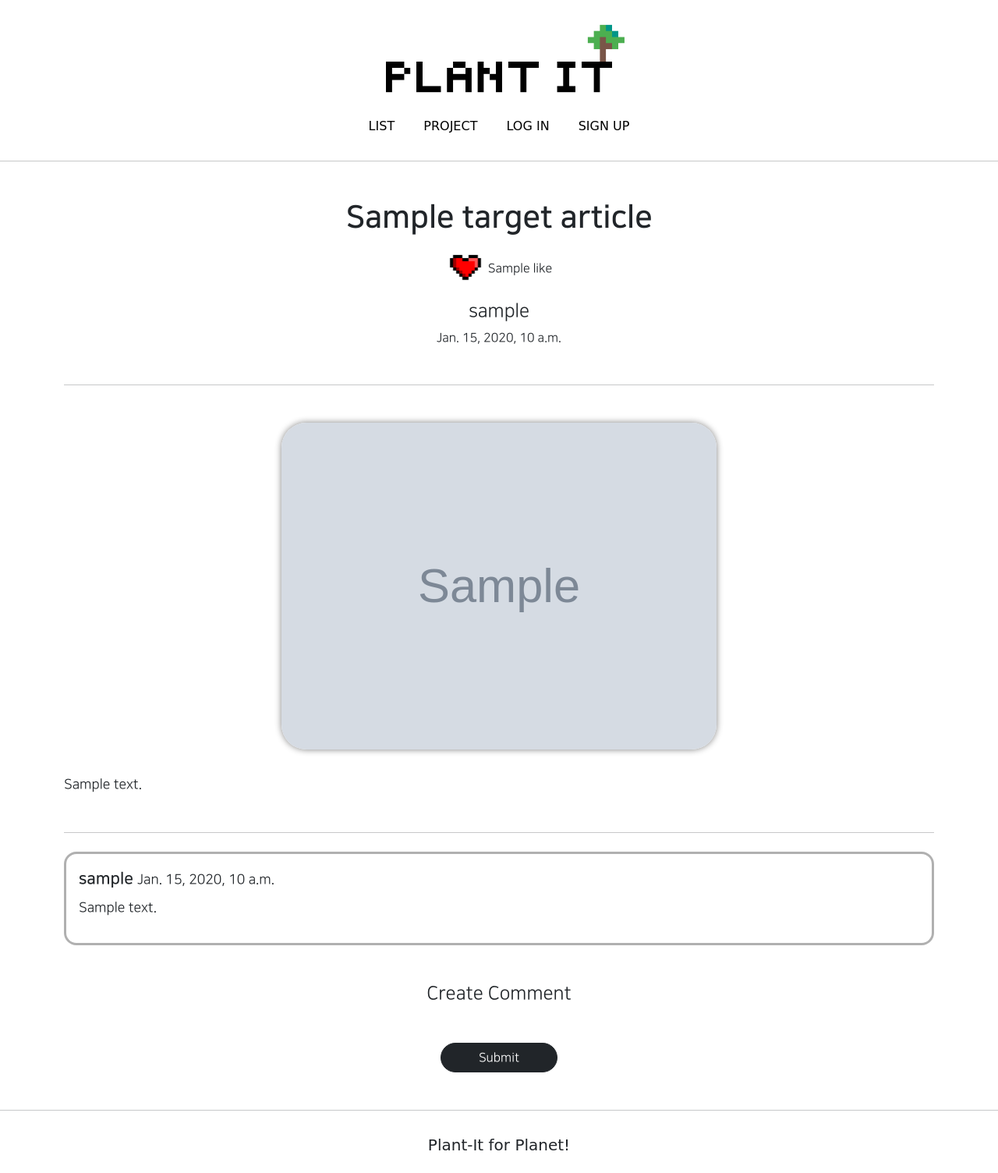
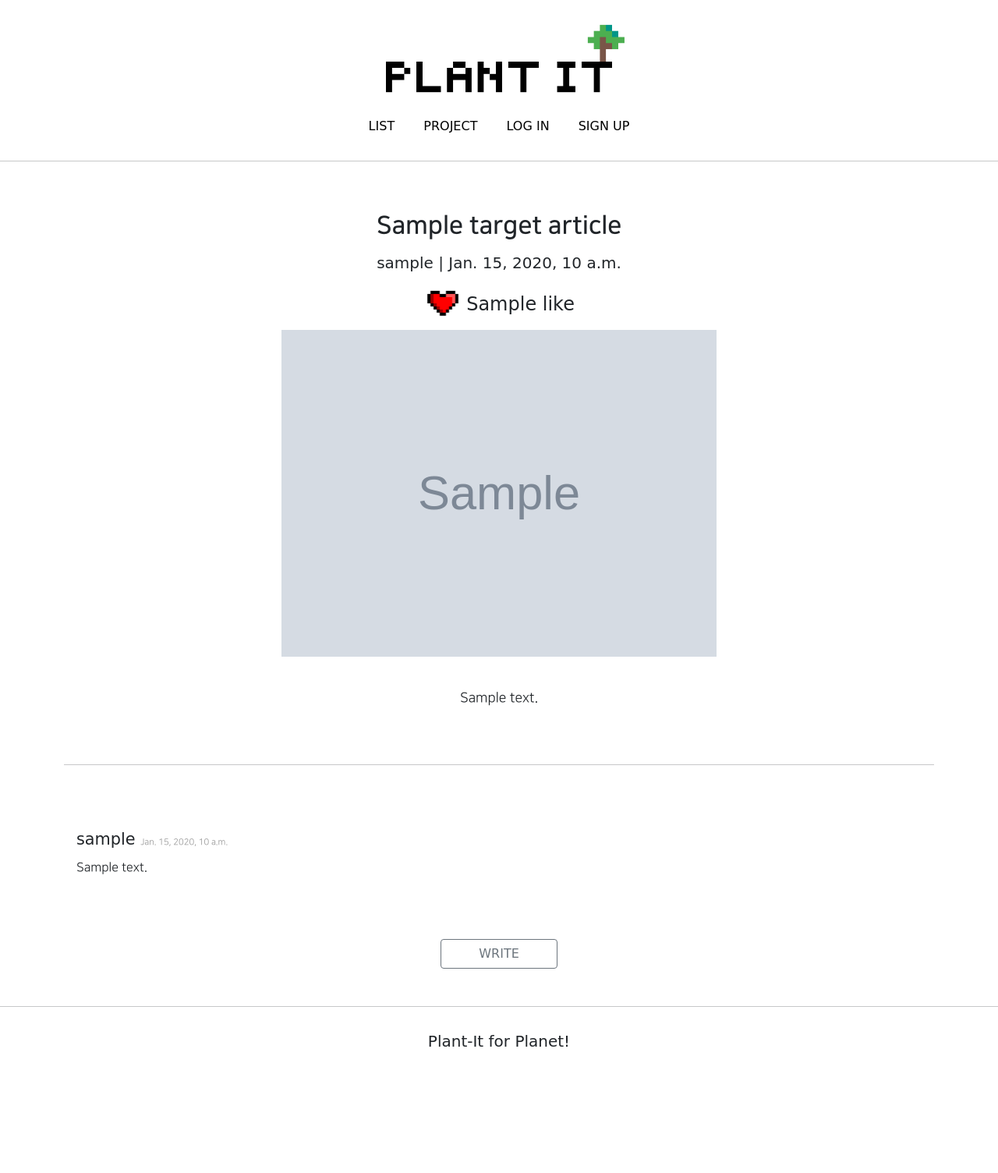
Before and after one commit to chogoal/PlantIt, a Django app: template articleapp/templates/articleapp/detail.html in a window 1280 px wide. Shown: the whole page at 78% size. After the commit the page ends 1342 px from the top, so only its background shows below. Run offline with Django 3.2, Linux system fonts and the light colour scheme; the template is opened without the code that fills it: most values are stand-ins (such as "Sample title", 1, 10 or a date in 2020); grey boxes marked "Sample" are stand-in pictures; some libraries are stand-ins or nearby versions; some web fonts are replaced.

Commit message:
article detail, update, delete design

```diff
--- a/articleapp/templates/articleapp/detail.html
+++ b/articleapp/templates/articleapp/detail.html
@@ -4,71 +4,82 @@
 
     <div class="container text-center">
 
-        <div class="my-5">
+        <div style="margin: 4rem 0 0 0 ">
             {#      제목 / 글쓴이 / 날짜      #}
-            <h1 class="NNS_B">{{ target_article.title }}</h1>
-            <div class="my-3">
+            <h2 class="NNS_B">{{ target_article.title }}</h2>
+            <h5 class="DGM my-3">
+                {{ target_article.writer.profile.nickname }} | {{ target_article.created_at }}
+            </h5>
+            <div class="DGM">
                 <a href="{% url 'likeapp:articlelike' article_pk=target_article.pk %}">
                     <img src="{% static 'imgs/heart.png' %}" style="max-width: 50px">
                 </a>
-                <span style="vertical-align: middle;">
+                <span style="vertical-align: middle; font-size: 1.5rem">
                     {{ target_article.like }}
                 </span>
             </div>
-            <h4>{{ target_article.writer.profile.nickname }}</h4>
-            <p>{{ target_article.created_at }}</p>
         </div>
-        <hr>
-        <div class="my-5">
+        {% if target_article.writer == user %}
+            <div>
+                <a href="{% url 'articleapp:update' pk=target_article.pk %}">
+                    <img src="{% static 'imgs/update_icon.png' %}" alt="update_icon"
+                         style="border: 1px solid darkolivegreen; border-radius: 12px; max-width: 100px;
+margin: 1rem">
+                </a>
+
+                <a href="{% url 'articleapp:delete' pk=target_article.pk %}">
+                    <img src="{% static 'imgs/delete_icon.png' %}" alt="delete_icon"
+                         style="border: 1px solid darkolivegreen; border-radius: 12px; max-width: 100px;
+margin: 1rem">
+                </a>
+            </div>
+        {% endif %}
+        <div>
             {#      게시글 내용      #}
             <img src="{{ target_article.image.url }}"
                  alt=""
-                 class="article_image">
+                 class="article_image my-2">
 
-            <div class="article_content">
+            <div class="article_content" style="text-align: center">
                 {{ target_article.content }}
             </div>
 
-            {% if target_article.writer == user %}
-            <div>
-                <a href="{% url 'articleapp:update' pk=target_article.pk %}"
-                   class="btn btn-success rounded-pill px-5">
-                    Update
-                </a>
-                <a href="{% url 'articleapp:delete' pk=target_article.pk %}"
-                   class="btn btn-danger rounded-pill px-5">
-                    Delete
-                </a>
-            </div>
-            {% endif %}
+
         </div>
+        <br>
         <hr>
+        <br>
         <div class="text-center my-4">
             {#      댓글      #}
             {% for comment in target_article.comment.all %}
 
                 <div class="comment_box">
                     <div>
-                        <span style="font-size: 1.3rem;" class="NNS_B">
+                        <span style="font-size: 1.3rem;" class="DGM">
                             {{ comment.writer.profile.nickname }}
                         </span>
-                        <span>{{ comment.created_at }}</span>
+                        <span style="font-size: 0.7rem; color: #999999">{{ comment.created_at }}</span>
+                        {% if comment.writer == user %}
+                            <span style="margin-left: 1rem" class="DGM">
+                                <a href="{% url 'commentapp:delete' pk=comment.pk %}">
+                                    <img src="{% static 'imgs/delete_comment_icon.png' %}" alt="delete_comment_icon"
+                                         style="max-width: 2rem">
+                                    delete
+                                    <img src="{% static 'imgs/delete_comment_icon.png' %}" alt="delete_comment_icon"
+                                         style="max-width: 2rem">
+                                </a>
+                                </a>
+                            </span>
+                        {% endif %}
+
                     </div>
                     <div class="my-2">
                         <p>{{ comment.content }}</p>
                     </div>
-                    {% if comment.writer == user %}
-                    <div style="text-align: right">
-                        <a href="{% url 'commentapp:delete' pk=comment.pk %}"
-                           class="btn btn-danger rounded-pill px-5">
-                            Delete
-                        </a>
-                    </div>
-                    {% endif %}
+
                 </div>
 
             {% endfor %}
-
             {% include 'commentapp/create.html' %}
         </div>
     </div>
--- a/articleapp/templates/articleapp/update.html
+++ b/articleapp/templates/articleapp/update.html
@@ -29,7 +29,7 @@
 
                 <div class="content">
                     <label for="form.title"> Title </label>
-                    <input type="text" name="title" required>
+                    <input type="text" name="title" value="{{ target_article.title }}" required>
                 </div>
 
                 <div class="content">
@@ -45,7 +45,9 @@
 
                 <div class="content">
                     <label for="form.content"> Content </label>
-                    <textarea name="content" id="form.content" cols="40" rows="10" required></textarea>
+                    <textarea name="content" id="form.content" cols="40" rows="10" required>
+                        {{ target_article.content }}
+                    </textarea>
                 </div>
 
                 <div class="m-5">
--- a/commentapp/templates/commentapp/create.html
+++ b/commentapp/templates/commentapp/create.html
@@ -1,9 +1,6 @@
 {% load bootstrap4 %}
 
 <div class="text-center mw-500 m-auto">
-    <div class="m-5">
-        <h4>Create Comment</h4>
-    </div>
     <div>
         <form action="{% url 'commentapp:create' %}" method="post">
             {% csrf_token %}
@@ -11,8 +8,8 @@
             <input type="hidden"
                    name="article_pk"
                    value="{{ target_article.pk }}">
-            <div class="m-5">
-                <input type="submit" class="btn btn-dark rounded-pill px-5">
+            <div class="m-5 DGM">
+                <input type="submit" class="btn btn-outline-secondary px-5" value="WRITE">
             </div>
         </form>
     </div>
--- a/static/base.css
+++ b/static/base.css
@@ -76,9 +76,7 @@
 }
 
 .article_image {
-    border-radius: 2rem;
     width: 50%;
-    box-shadow: 0 0 0.5rem gray;
 }
 
 .article_content {
@@ -144,12 +142,13 @@ textarea {
 }
 
 .comment_box {
-    border: solid #b0b0b0;
     text-align: left;
-    border-radius: 1rem;
     margin: 1rem 0;
     padding: 1rem;
-    font-size: 1.1rem;
+}
+
+.page_button {
+    margin: 0.5rem;
 }
 
 @media screen and (max-width: 500px) {
```
Also changed, not shown: articleapp/templates/articleapp/delete.html (+6 -3 lines), articleapp/templates/articleapp/list.html (+11 -9 lines), commentapp/templates/commentapp/delete.html (+5 -3 lines), mainapp/templates/mainapp/main.html (+12 -0 lines), templates/snippets/pagination.html (+4 -3 lines).
